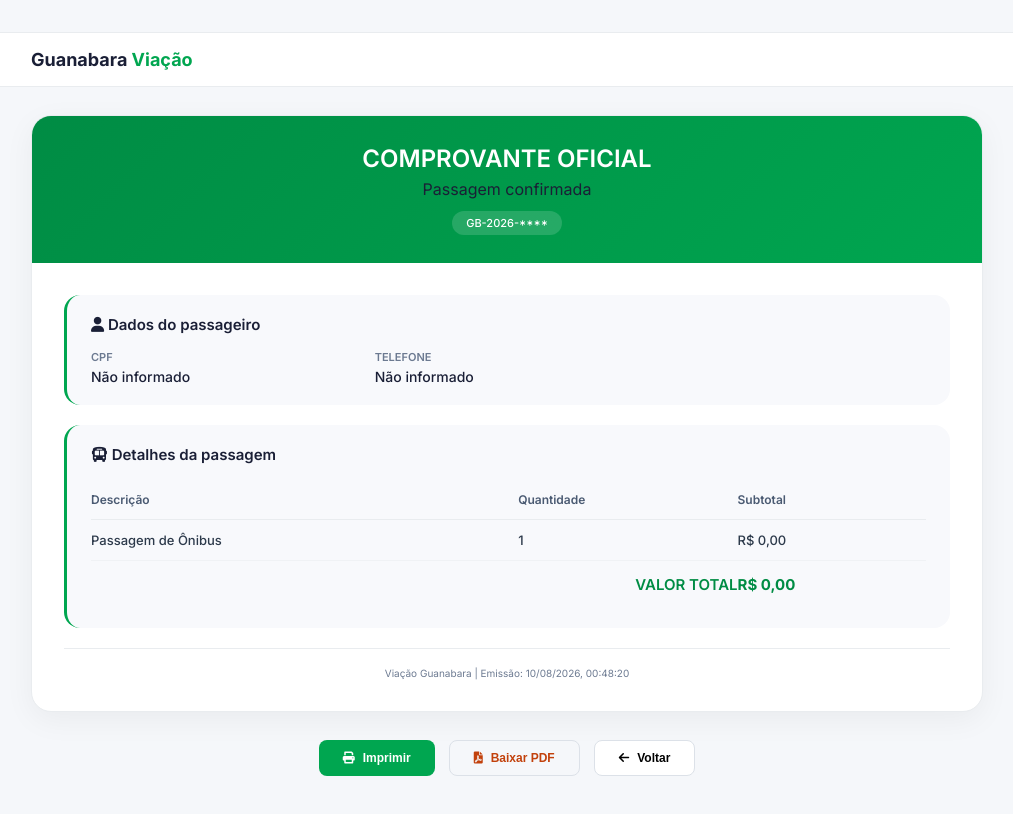
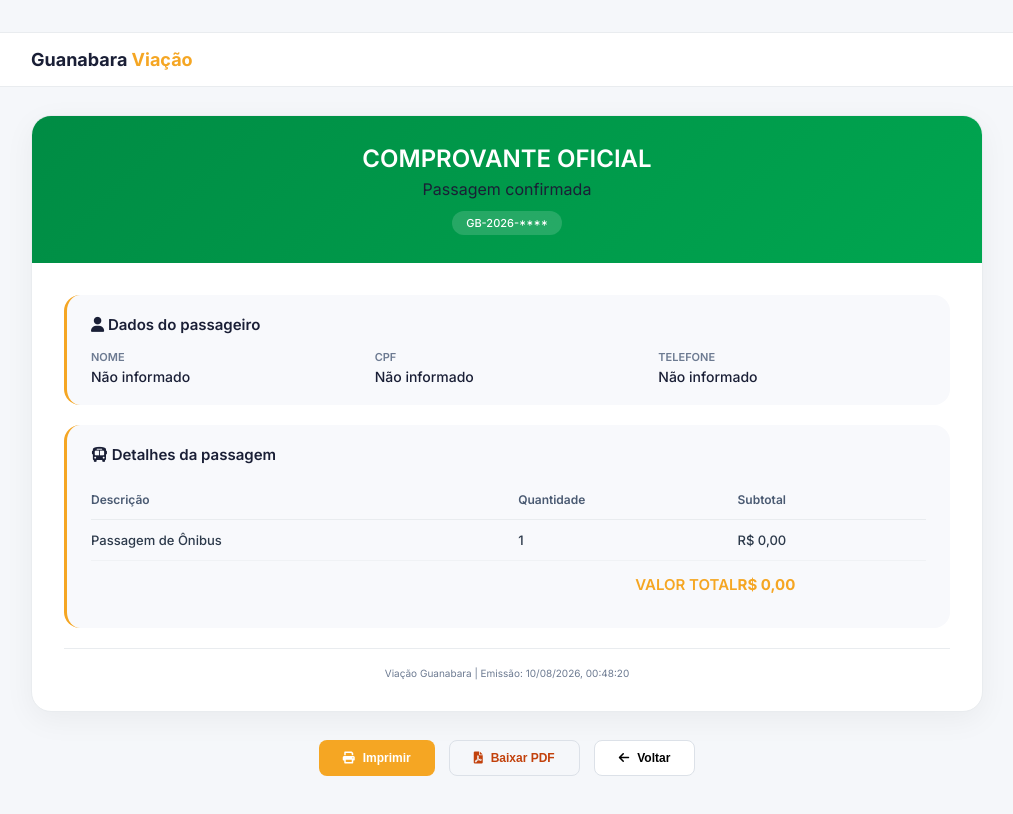
Before and after one commit to KAKABANKER/guanabara, a website: page public/comprovante.html in a window 1280 px wide. Shown: the whole page, without its empty margins (133-1146 px from the left). Drawn offline with Linux system fonts and the light colour scheme.

Commit message:
Fix HTML structure and update styling

```diff
--- a/public/comprovante.html
+++ b/public/comprovante.html
@@ -7,7 +7,6 @@
     <link rel="icon" href="https://upload.wikimedia.org/wikipedia/commons/thumb/2/2c/Guanabara_Logo.png/180px-Guanabara_Logo.png">
     <link href="https://fonts.googleapis.com/css2?family=Inter:opsz,wght@14..32,300;14..32,400;14..32,500;14..32,600;14..32,700;14..32,800&display=swap" rel="stylesheet">
     <link rel="stylesheet" href="https://cdnjs.cloudflare.com/ajax/libs/font-awesome/6.0.0-beta3/css/all.min.css">
-    <script src="https://cdnjs.cloudflare.com/ajax/libs/html2pdf.js/0.10.1/html2pdf.bundle.min.js"></script>
     <style>
         * { margin: 0; padding: 0; box-sizing: border-box; }
         body { font-family: 'Inter', sans-serif; background: #f5f7fa; color: #1a1f36; padding: 32px 0 48px; }
@@ -15,13 +14,13 @@
         .main-header { background: #ffffff; border-radius: 16px; margin-bottom: 28px; padding: 16px 24px; border: 1px solid #e9ecef; }
         .logo { display: flex; align-items: center; gap: 14px; }
         .logo-text h1 { font-size: 18px; font-weight: 700; color: #1a1f36; }
-        .logo-text h1 span { color: #00a650; }
+        .logo-text h1 span { color: #f5a623; }
         .comprovante-wrapper { background: #ffffff; border-radius: 20px; box-shadow: 0 8px 30px rgba(0, 0, 0, 0.05); overflow: hidden; margin-bottom: 28px; border: 1px solid #e9ecef; }
         .comprovante-header { background: linear-gradient(135deg, #008c44 0%, #00a650 100%); padding: 28px 32px; text-align: center; }
         .comprovante-header h2 { font-size: 24px; font-weight: 600; color: white; margin-bottom: 6px; }
         .protocolo-badge { background: rgba(255, 255, 255, 0.15); display: inline-block; padding: 5px 14px; border-radius: 20px; font-size: 11px; font-weight: 500; margin-top: 12px; color: #ffffff; }
         .comprovante-body { padding: 32px; }
-        .info-section { background: #f8f9fc; border-radius: 16px; padding: 20px 24px; margin-bottom: 20px; border-left: 3px solid #00a650; }
+        .info-section { background: #f8f9fc; border-radius: 16px; padding: 20px 24px; margin-bottom: 20px; border-left: 3px solid #f5a623; }
         .info-section h3 { font-size: 15px; font-weight: 600; margin-bottom: 16px; color: #1a1f36; }
         .info-grid { display: grid; grid-template-columns: repeat(auto-fill, minmax(250px, 1fr)); gap: 16px; }
         .info-item { display: flex; flex-direction: column; gap: 4px; }
@@ -30,12 +29,11 @@
         .produtos-table { width: 100%; border-collapse: collapse; font-size: 13px; }
         .produtos-table th { text-align: left; padding: 12px 0; border-bottom: 1px solid #e9ecef; font-weight: 600; color: #4a5a72; font-size: 12px; }
         .produtos-table td { padding: 12px 0; border-bottom: 1px solid #f0f2f5; font-weight: 500; color: #2d3a4b; }
-        .total-row td { font-size: 15px; font-weight: 700; color: #008c44; border-bottom: none; padding: 14px 0; }
-        .badge-pago { background: #00a650; color: white; padding: 4px 12px; border-radius: 4px; font-size: 11px; font-weight: 600; display: inline-flex; align-items: center; gap: 6px; width: fit-content; }
+        .total-row td { font-size: 15px; font-weight: 700; color: #f5a623; border-bottom: none; padding: 14px 0; }
         .footer-note { text-align: center; margin-top: 20px; padding-top: 18px; border-top: 1px solid #e9ecef; font-size: 10px; color: #6c7a91; }
         .acoes { display: flex; gap: 14px; flex-wrap: wrap; justify-content: center; margin: 20px 0 16px; }
         .btn { padding: 10px 24px; border-radius: 8px; font-weight: 600; font-size: 12px; display: inline-flex; align-items: center; gap: 8px; cursor: pointer; text-decoration: none; border: none; background: white; border: 1px solid #dce1e8; }
-        .btn-primary { background: #00a650; color: white; border: none; }
+        .btn-primary { background: #f5a623; color: white; border: none; }
         .btn-pdf { background: transparent; border: 1px solid #dce1e8; color: #c2410c; }
         @media print { .acoes, .main-header, .btn { display: none !important; } .comprovante-wrapper { box-shadow: none; margin: 0; border: none; } }
     </style>
@@ -77,13 +75,16 @@
     function carregarComprovante() {
         const produtoNome = getFromStorage('produto_nome') || 'Passagem de Ônibus';
         const valorTotal = parseFloat(getFromStorage('produto_preco') || '0');
+        const clienteNome = getFromStorage('cliente_nome') || 'Não informado';
         const clienteCpf = getFromStorage('cliente_cpf') || 'Não informado';
         const clienteTelefone = getFromStorage('cliente_telefone') || 'Não informado';
+        const qtdCriancas = parseInt(getFromStorage('qtd_criancas')) || 0;
 
         document.getElementById('comprovanteBody').innerHTML = `
             <div class="info-section">
                 <h3><i class="fas fa-user"></i> Dados do passageiro</h3>
                 <div class="info-grid">
+                    <div class="info-item"><span class="info-label">Nome</span><span class="info-value">${clienteNome}</span></div>
                     <div class="info-item"><span class="info-label">CPF</span><span class="info-value">${clienteCpf}</span></div>
                     <div class="info-item"><span class="info-label">Telefone</span><span class="info-value">${clienteTelefone}</span></div>
                 </div>
@@ -94,6 +95,7 @@
                     <thead><tr><th>Descrição</th><th>Quantidade</th><th>Subtotal</th></tr></thead>
                     <tbody>
                         <tr><td>${produtoNome}</td><td>1</td><td>${valorTotal.toLocaleString('pt-BR', { style: 'currency', currency: 'BRL' })}</td></tr>
+                        ${qtdCriancas > 0 ? `<tr><td>Criança(s)</td><td>${qtdCriancas}</td><td>Grátis</td></tr>` : ''}
                         <tr class="total-row"><td colspan="2" style="text-align: right; font-weight: 600;">VALOR TOTAL</td><td>${valorTotal.toLocaleString('pt-BR', { style: 'currency', currency: 'BRL' })}</td></tr>
                     </tbody>
                 </table>
```
